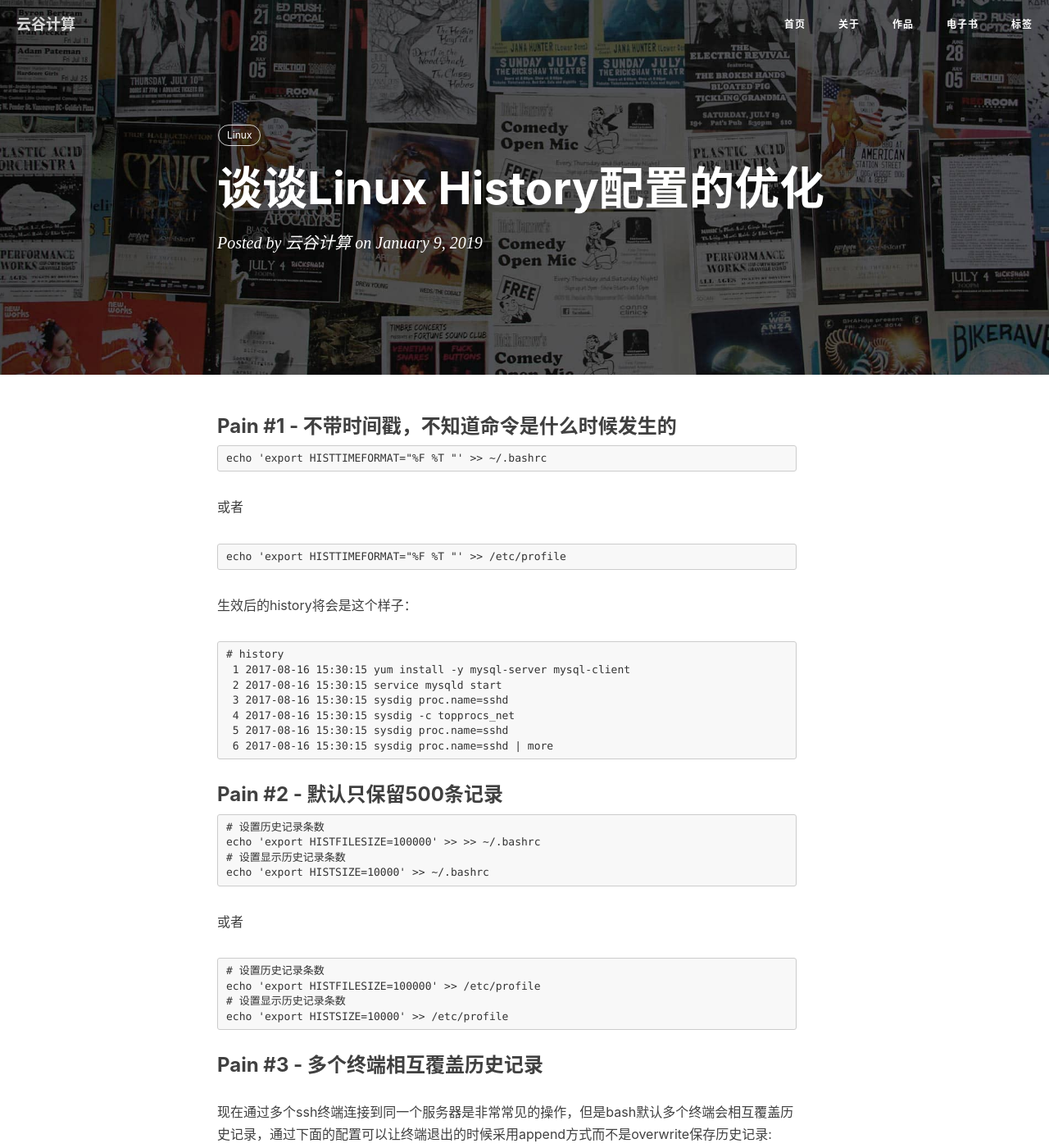
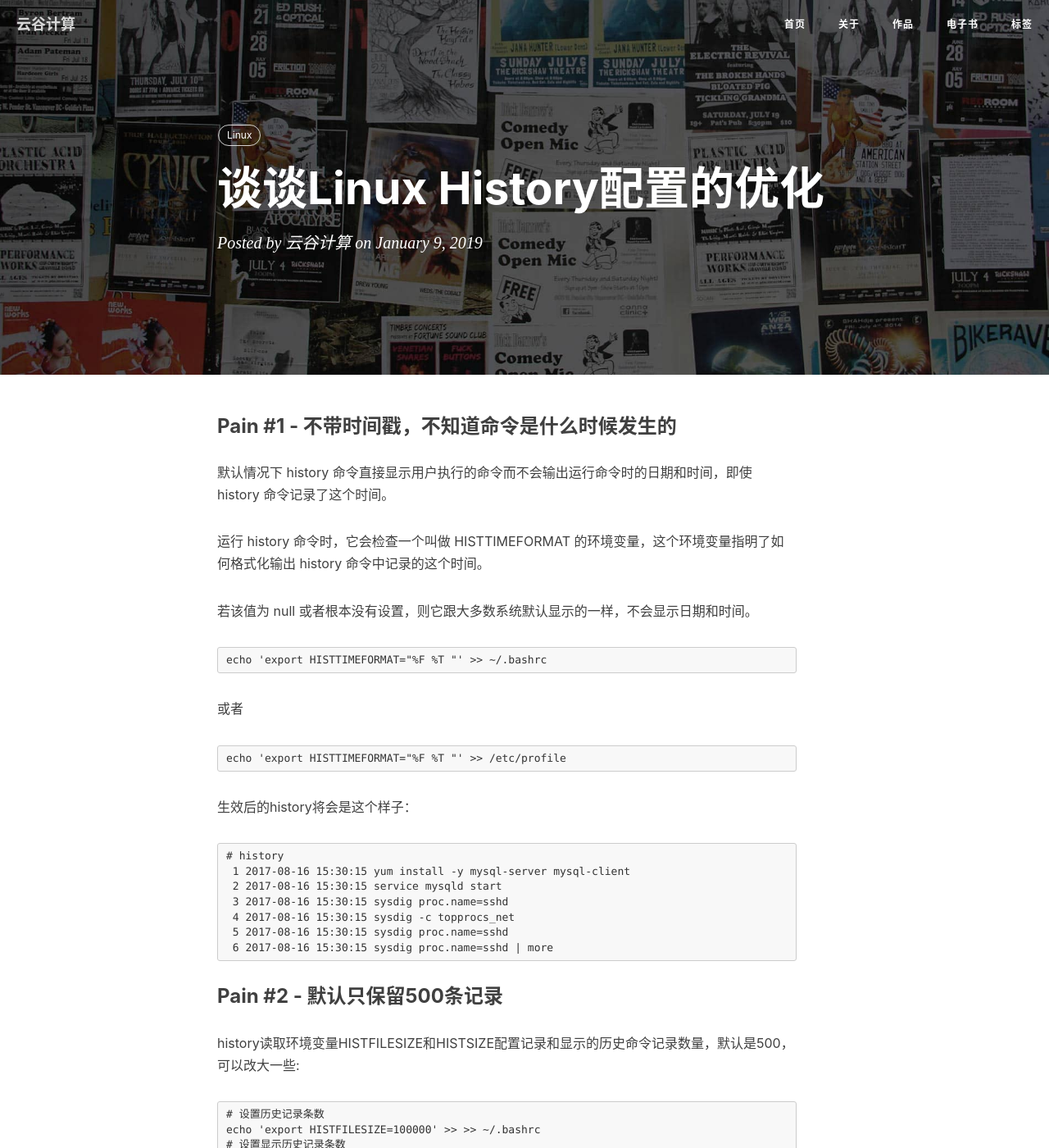
Before and after one commit to luohao-brian/luohao-brian.github.io, a Jekyll site: the page built from _posts/2019-01-09-谈谈Linux History配置的优化.md, in a window 1280 px wide and 1400 px high. Shown: the whole window at 82% size. Built offline with Jekyll 4.4.1, drawn with Linux system fonts in a browser that asks for light colours; comment, search, counter and statistics services are not loaded.

Commit message:
修改history技术文章

````diff
--- a/_posts/2019-01-09-谈谈Linux History配置的优化.md
+++ b/_posts/2019-01-09-谈谈Linux History配置的优化.md
@@ -5,6 +5,12 @@ tags: [Linux]
 ---
 
 ### Pain #1 - 不带时间戳，不知道命令是什么时候发生的
+
+默认情况下 history 命令直接显示用户执行的命令而不会输出运行命令时的日期和时间，即使 history 命令记录了这个时间。
+
+运行 history 命令时，它会检查一个叫做 HISTTIMEFORMAT 的环境变量，这个环境变量指明了如何格式化输出 history 命令中记录的这个时间。
+
+若该值为 null 或者根本没有设置，则它跟大多数系统默认显示的一样，不会显示日期和时间。
 
 ```
 echo 'export HISTTIMEFORMAT="%F %T "' >> ~/.bashrc
@@ -27,7 +33,10 @@ echo 'export HISTTIMEFORMAT="%F %T "' >> /etc/profile
  5 2017-08-16 15:30:15 sysdig proc.name=sshd
  6 2017-08-16 15:30:15 sysdig proc.name=sshd | more
 ```
+
 ### Pain #2 - 默认只保留500条记录
+
+history读取环境变量HISTFILESIZE和HISTSIZE配置记录和显示的历史命令记录数量，默认是500， 可以改大一些:
 
 ```
 # 设置历史记录条数
````
